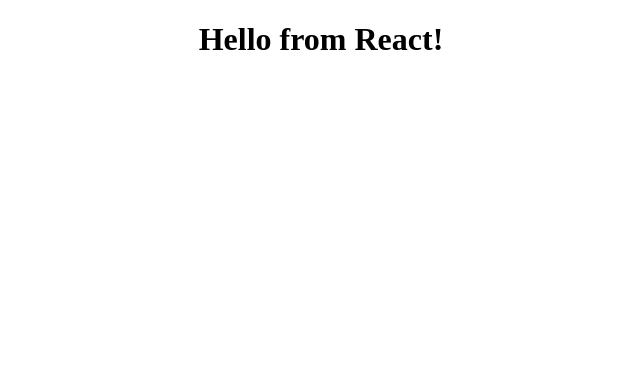
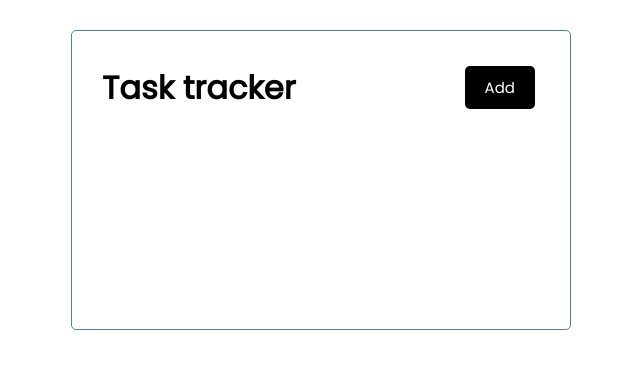
Before and after one commit to LieneLittlebird/React-todo-fullstack, a React (Create React App) app: page / in a window 1280 px wide. Shown: the top 368 px of the page, without its empty margins (319-959 px from the left). Built offline with nearby package versions, Linux system fonts and the light colour scheme.

Commit message:
Header, Header button added

```diff
--- a/package.json
+++ b/package.json
@@ -3,6 +3,7 @@
   "version": "0.1.0",
   "private": true,
   "dependencies": {
+    "prop-types": "^15.7.2",
     "react": "^17.0.1",
     "react-dom": "^17.0.1",
     "react-scripts": "4.0.1"
--- a/public/index.html
+++ b/public/index.html
@@ -9,7 +9,7 @@
       content="Web site created using create-react-app"
     />
 
-    <title>Tasks tracker</title>
+    <title>Task tracker</title>
   </head>
   <body>
     <noscript>You need to enable JavaScript to run this app.</noscript>
--- a/src/App.css
+++ /dev/null
@@ -1,18 +0,0 @@
-.App {
-  text-align: center;
-}
-
-.App-header {
-  background-color: #282c34;
-  min-height: 100vh;
-  display: flex;
-  flex-direction: column;
-  align-items: center;
-  justify-content: center;
-  font-size: calc(10px + 2vmin);
-  color: white;
-}
-
-.App-link {
-  color: #61dafb;
-}
--- a/src/App.jsx
+++ b/src/App.jsx
@@ -1,9 +1,9 @@
-import "./App.css";
 import React from "react";
+import Header from "./components/Header";
 
 const App = () => (
-  <div className="App">
-    <h1>Hello from React!</h1>
+  <div className="container">
+    <Header title="Task tracker" />
   </div>
 );
 
--- /dev/null
+++ b/src/components/Button.jsx
@@ -0,0 +1,10 @@
+/* eslint-disable jsx-a11y/control-has-associated-label */
+import React from "react";
+
+const Button = () => (
+  <button type="submit" className="btn">
+    Add
+  </button>
+);
+
+export default Button;
--- /dev/null
+++ b/src/components/Header.jsx
@@ -0,0 +1,33 @@
+/* eslint-disable react/destructuring-assignment */
+/* eslint-disable react/prop-types */
+import React from "react";
+import PropTypes from "prop-types";
+import Button from "./Button";
+
+const Header = ({ title }) => (
+  <header className="header">
+    <h1>{title}</h1>
+    <Button />
+  </header>
+);
+
+// If you want, you can add a default prop for title e.g.
+// Then whenever you put the title prop somewhere, it will show the default name
+// Header.defaultProps = {
+//   title: "Task Tracker",
+// };
+
+// To avoid entering the wrong proptype, define the type of prop one should add
+// If the wrong proptype is added, an error will show on the console
+// If you have "isRequired", no default props is needed
+Header.propTypes = {
+  title: PropTypes.string.isRequired,
+};
+
+// CSS in JSX
+// const headingStyle = {
+//     color: "red",
+//     backgroundColor: "black",
+//   };
+
+export default Header;
--- /dev/null
+++ b/src/index.css
@@ -0,0 +1,112 @@
+@import url("https://fonts.googleapis.com/css2?family=Poppins:wght@300;400&display=swap");
+
+* {
+  box-sizing: border-box;
+  margin: 0;
+  padding: 0;
+}
+
+body {
+  font-family: "Poppins", sans-serif;
+}
+
+.container {
+  max-width: 500px;
+  margin: 30px auto;
+  overflow: auto;
+  min-height: 300px;
+  border: 1px solid steelblue;
+  padding: 30px;
+  border-radius: 5px;
+}
+
+.header {
+  display: flex;
+  justify-content: space-between;
+  align-items: center;
+  margin-bottom: 20px;
+}
+
+.btn {
+  display: inline-block;
+  background: #000;
+  color: #fff;
+  border: none;
+  padding: 10px 20px;
+  margin: 5px;
+  border-radius: 5px;
+  cursor: pointer;
+  text-decoration: none;
+  font-size: 15px;
+  font-family: inherit;
+}
+
+.btn:focus {
+  outline: none;
+}
+
+.btn:active {
+  transform: scale(0.98);
+}
+
+.btn-block {
+  display: block;
+  width: 100%;
+}
+
+.task {
+  background: #f4f4f4;
+  margin: 5px;
+  padding: 10px 20px;
+  cursor: pointer;
+}
+
+.task.reminder {
+  border-left: 5px solid green;
+}
+
+.task h3 {
+  display: flex;
+  align-items: center;
+  justify-content: space-between;
+}
+
+.add-form {
+  margin-bottom: 40px;
+}
+
+.form-control {
+  margin: 20px 0;
+}
+
+.form-control label {
+  display: block;
+}
+
+.form-control input {
+  width: 100%;
+  height: 40px;
+  margin: 5px;
+  padding: 3px 7px;
+  font-size: 17px;
+}
+
+.form-control-check {
+  display: flex;
+  align-items: center;
+  justify-content: space-between;
+}
+
+.form-control-check label {
+  flex: 1;
+}
+
+.form-control-check input {
+  flex: 2;
+  height: 20px;
+}
+
+footer {
+  margin-top: 30px;
+  text-align: center;
+}
--- a/src/index.jsx
+++ b/src/index.jsx
@@ -1,6 +1,7 @@
 import React from "react";
 import ReactDOM from "react-dom";
 import App from "./App";
+import "./index.css";
 
 ReactDOM.render(
   <React.StrictMode>
```
Also changed, not shown: 1 other file (tests, documents, lock files or other folders).
